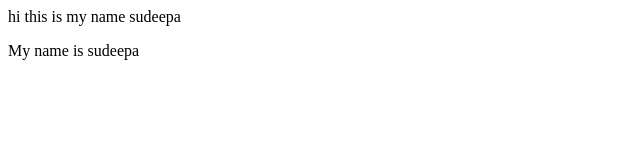
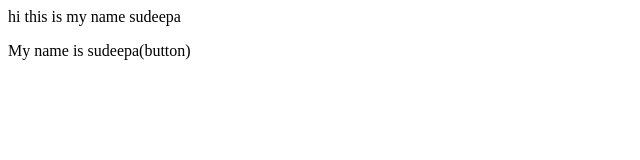
Before and after one commit to Sudeepa110/hi, a plain HTML site: page index.html in a window 1280 px wide. Shown: the full height of the page, 0-640 px from the left. Drawn offline with Linux system fonts and the light colour scheme.

Commit message:
added button

```diff
--- a/index.html
+++ b/index.html
@@ -1,2 +1,2 @@
 <p>hi this is my name sudeepa</p>
-<p>My name is sudeepa</p>
+<p>My name is sudeepa(button) </p>
```
